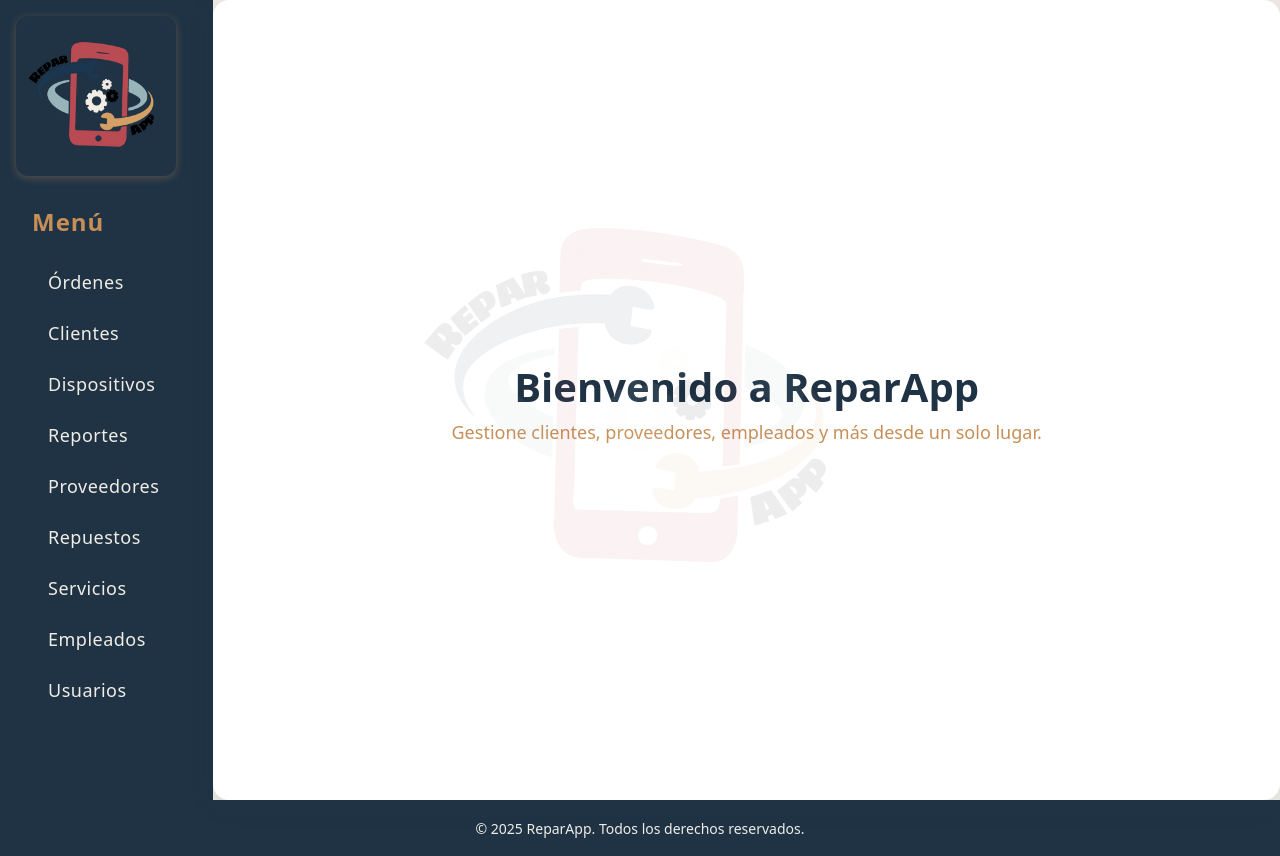
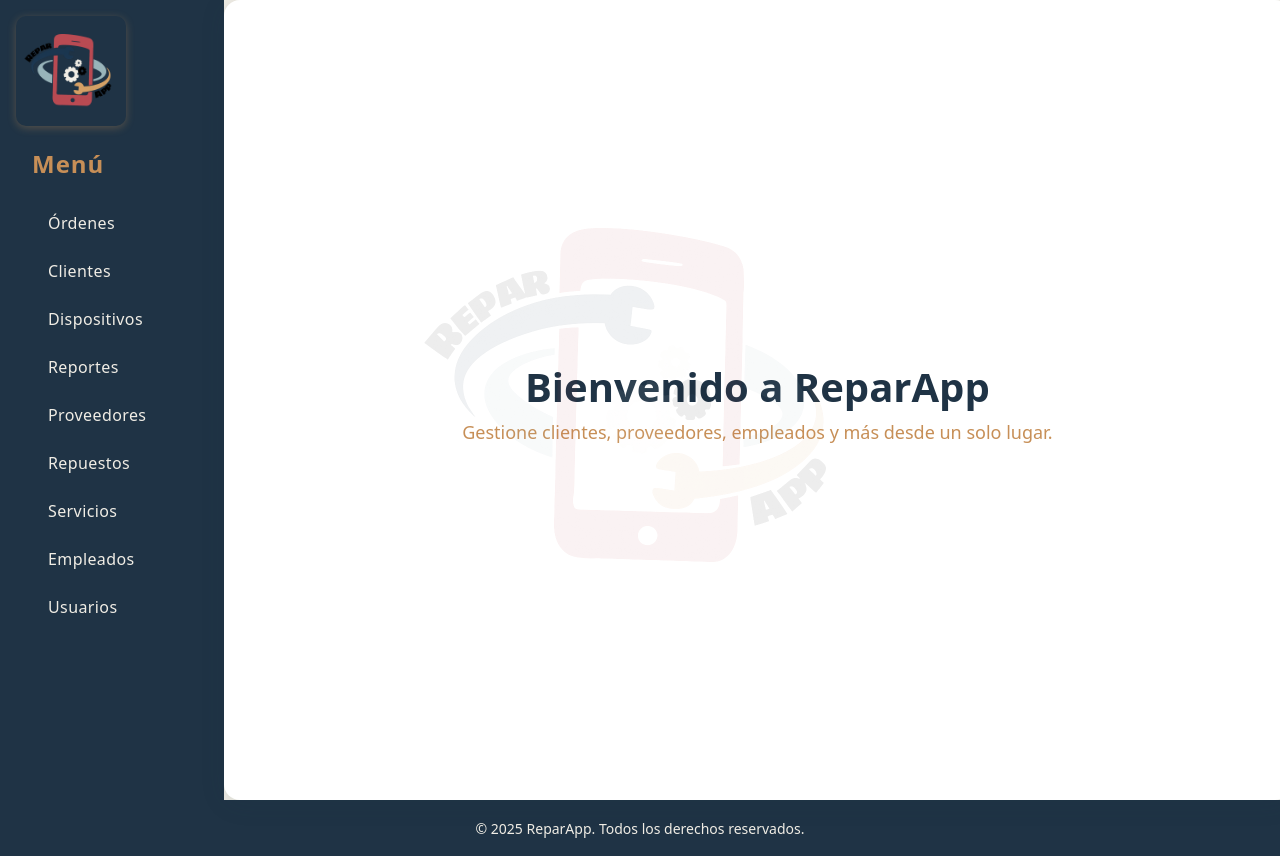
Before and after one commit to agustinajuri18/ReparApp, a React (Vite) app in the folder Frontend/front-vite/: page / in a window 1280 px wide. Built offline with nearby package versions, Linux system fonts and the light colour scheme.

Commit message:
cambios estéticos

```diff
--- a/Frontend/front-vite/src/components/MenuLateral.jsx
+++ b/Frontend/front-vite/src/components/MenuLateral.jsx
@@ -27,16 +27,16 @@
   return (
     <nav
       className="col-12 col-md-2 d-flex flex-md-column flex-row align-items-center align-items-md-start py-3 px-2 px-md-3"
-      style={{ background: colores.azul, minHeight: "100vh" }}
+      style={{ background: colores.azul, minHeight: "100vh", width: '14rem', maxWidth: '18rem' }}
     >
       {/* Logo arriba del menú */}
       <img
         src={logo}
         alt="Logo"
         style={{
-          width: "160px", // <-- Cambiado de 120px a 160px
-          marginBottom: "32px",
-          borderRadius: "12px",
+          width: "110px",
+          marginBottom: "24px",
+          borderRadius: "10px",
           boxShadow: `0 2px 8px ${colores.dorado}55`,
         }}
       />
@@ -64,8 +64,11 @@
                     : colores.beige,
                 fontWeight:
                   location.pathname === option.path ? 700 : 400,
-                fontSize: 18,
-                letterSpacing: 0.5,
+                fontSize: 16,
+                letterSpacing: 0.4,
+                whiteSpace: 'nowrap',
+                overflow: 'hidden',
+                textOverflow: 'ellipsis'
               }}
               to={option.path}
             >
--- a/Frontend/front-vite/src/index.css
+++ b/Frontend/front-vite/src/index.css
@@ -261,6 +261,32 @@
   border: 2px solid var(--color-verdeAgua);
 }
 
+/* Make modals slightly narrower on larger screens while preserving mobile behavior.
+   Use higher specificity and !important to override inline styles used in components. */
+@media (min-width: 900px) {
+  /* Limit dialog width on desktop */
+  .modal .modal-dialog {
+    max-width: 900px !important;
+    width: auto !important;
+    margin: 3rem auto !important;
+  }
+
+  /* Keep content centered and a bit more compact */
+  .modal .modal-content {
+    max-width: 860px !important;
+    padding: 1.6rem 1.4rem !important;
+    border-radius: 16px !important;
+  }
+
+  /* If modal contains a full-width form, cap its width inside the modal */
+  .modal .modal-content .form-container {
+    max-width: 820px !important;
+    padding: 1.2rem 1rem !important;
+    margin: 0 auto !important;
+    border-radius: 10px !important;
+  }
+}
+
 .modal-header {
   background: var(--color-azul);
   color: var(--color-beige);
```
Also changed, not shown: 1 other file (tests, documents, lock files or other folders).
